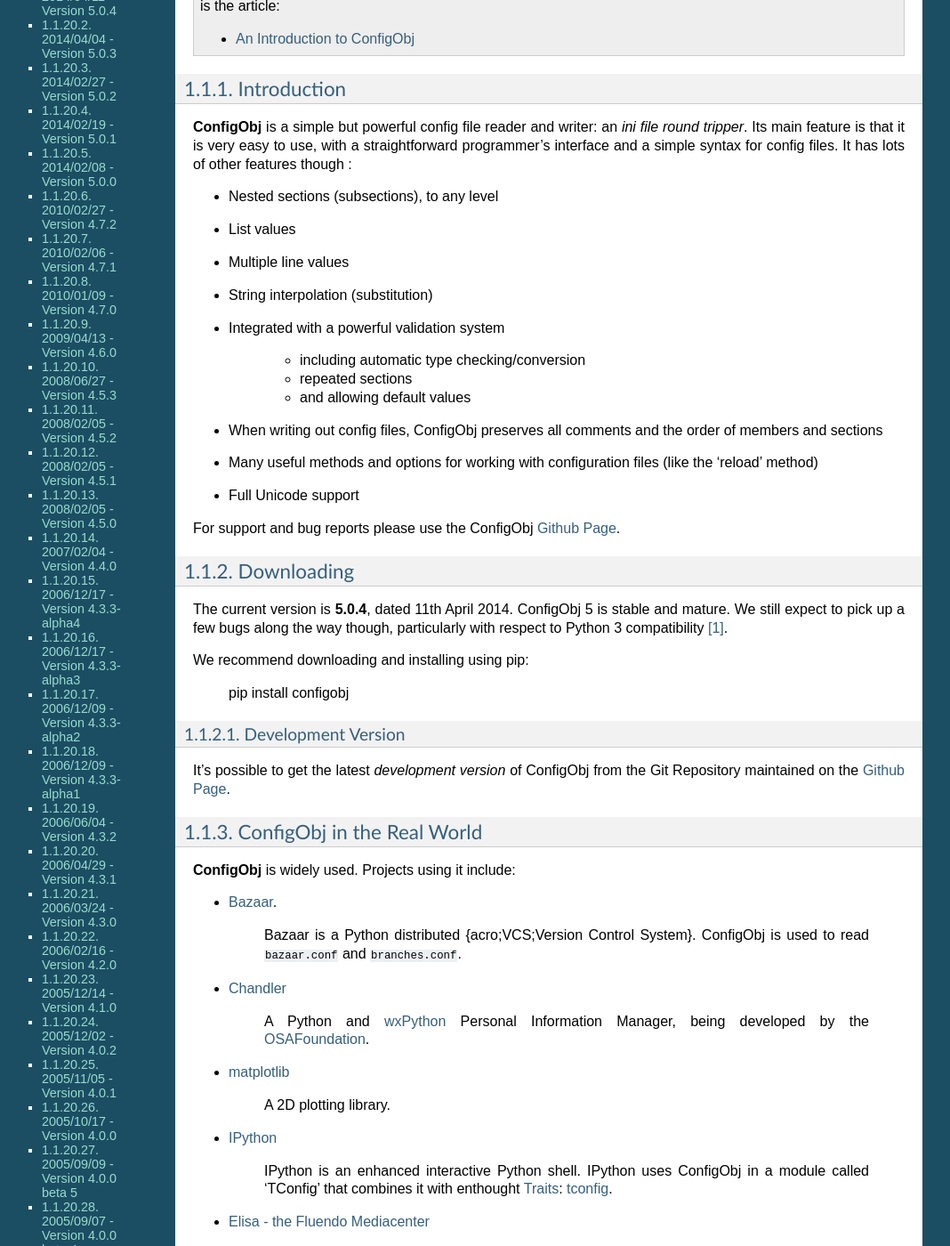
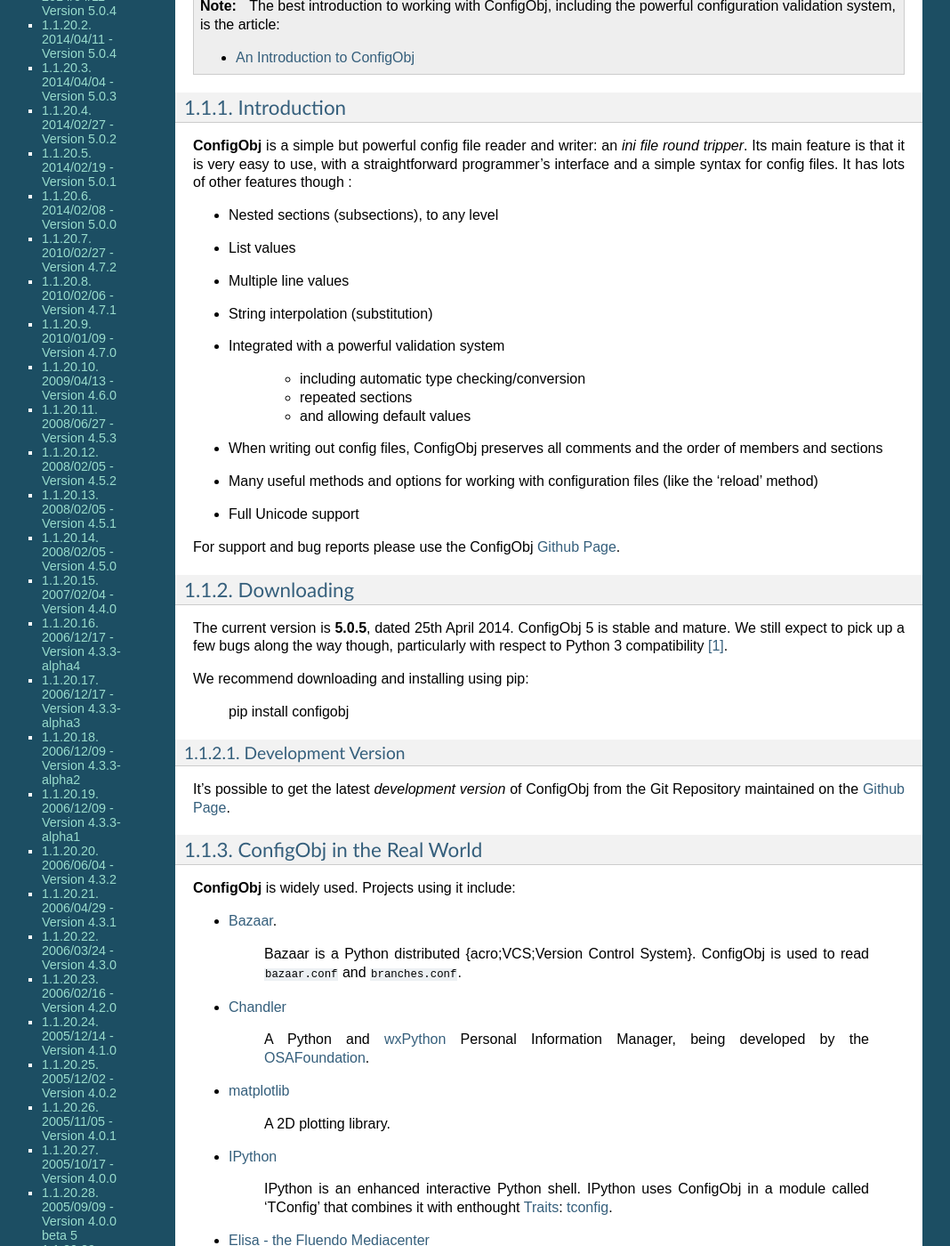
Before and after one commit to DiffSK/configobj, a Sphinx documentation site: the page built from docs/configobj.rst, in a window 1280 px wide and 1400 px high, scrolled down 2518 px. Shown: the whole window at 89% size, without its empty margins (33-1101 px from the left). Built offline with Sphinx 7.4.7, drawn with Linux system fonts in a browser that asks for light colours; some of the changed text lies outside the part shown.

Commit message:
bumping version numbers to 5.0.5

```diff
--- a/_version.py
+++ b/_version.py
@@ -1 +1 @@
-__version__ = '5.0.4'
+__version__ = '5.0.5'
--- a/docs/conf.py
+++ b/docs/conf.py
@@ -50,7 +50,7 @@
 # built documents.
 #
 # The full version, including alpha/beta/rc tags.
-release = '5.0.4'
+release = '5.0.5'
 # The short X.Y version.
 version = '.'.join(release.split('.')[:2])
 
--- a/docs/configobj.rst
+++ b/docs/configobj.rst
@@ -8,7 +8,7 @@
 ----------------------------------------
 
 :Authors: Michael Foord, Nicola Larosa, Rob Dennis, Eli Courtwright
-:Version: ConfigObj 5.0.4
+:Version: ConfigObj 5.0.5
 :Date: 2014/02/08
 :PyPI Entry: `ConfigObj on PyPI <http://pypi.python.org/pypi/configobj/>`_
 :Homepage: `Github Page`_
@@ -64,7 +64,7 @@
 Downloading
 ===========
 
-The current version is **5.0.4**, dated 11th April 2014. ConfigObj 5 is
+The current version is **5.0.5**, dated 25th April 2014. ConfigObj 5 is
 stable and mature. We still expect to pick up a few bugs along the way though, particularly with respect to Python 3 compatibility [#]_.
 
 We recommend downloading and installing using pip:
@@ -2385,6 +2385,10 @@
 
 2014/04/11 - Version 5.0.4
 --------------------------
+* BUGFIX: error in writing out config files to disk with non-ascii characters
+
+2014/04/11 - Version 5.0.4
+--------------------------
 * BUGFIX: correcting that the code path fixed in 5.0.3 didn't cover reading in
   config files
 
--- a/setup.py
+++ b/setup.py
@@ -51,6 +51,7 @@
 * The order of keys/sections is preserved
 * Powerful ``unrepr`` mode for storing/retrieving Python data-types
 
+| Release 5.0.5 corrects a unicode-bug that still existed in writing files
 | Release 5.0.4 corrects a unicode-bug that still existed in reading files after
 | fixing lists of string in 5.0.3
 | Release 5.0.3 corrects errors related to the incorrectly handling unicode
```
Also changed, not shown: README.md (+1 -1 lines).
